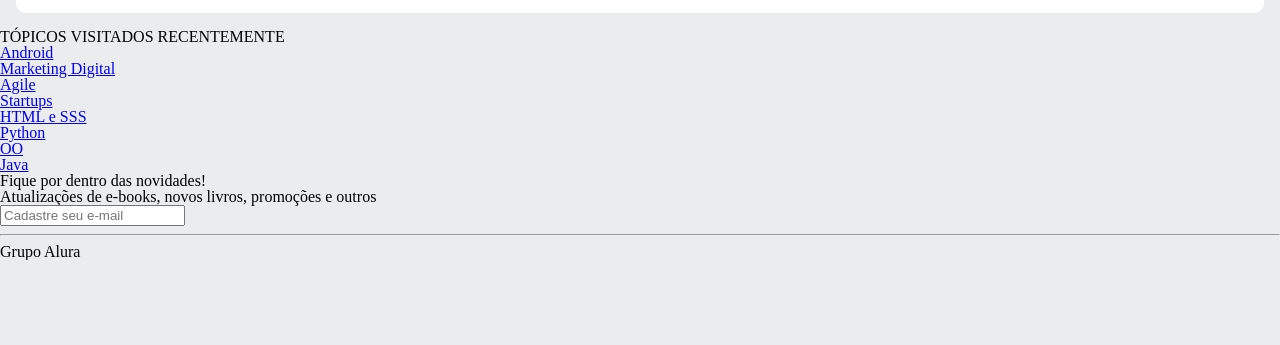
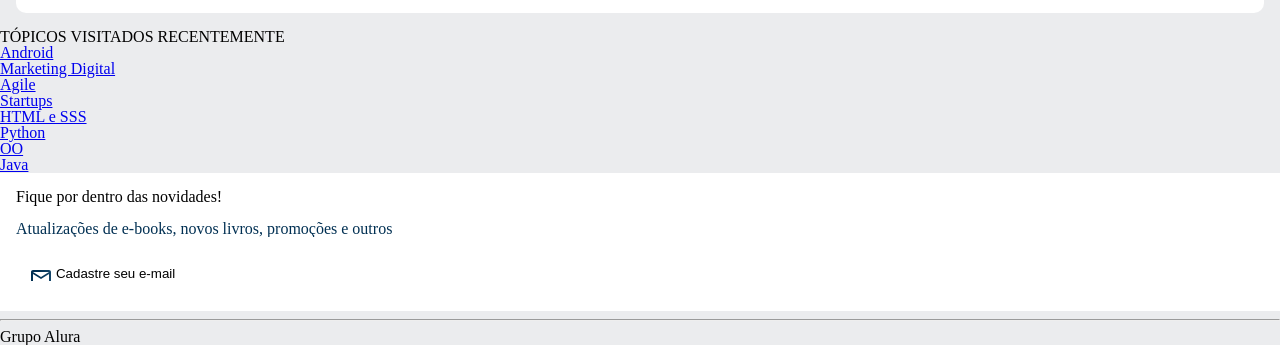
Before and after one commit to 14102006h/mobile, a plain HTML site: page index.html in a window 1280 px wide. Shown: the part 2301-2646 px from the top of the page. Before the commit the page ends 2561 px from the top, so only its background shows below. Drawn offline with nearby package versions, Linux system fonts and the light colour scheme.

Commit message:
21/08
21/08

```diff
--- a/style.css
+++ b/style.css
@@ -1,7 +1,9 @@
 @import url("style/header.css");
 @import url("style/banner.css");
 @import url("style/carrossel.css");
-
+@import url("style/topicos.css");
+@import url("style/contato.css");
+@import url("style/rodape.css");
 
 
 :root {
```
